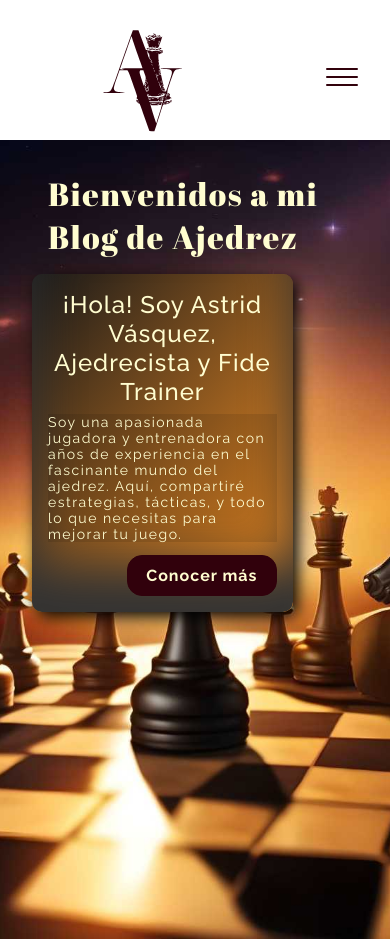
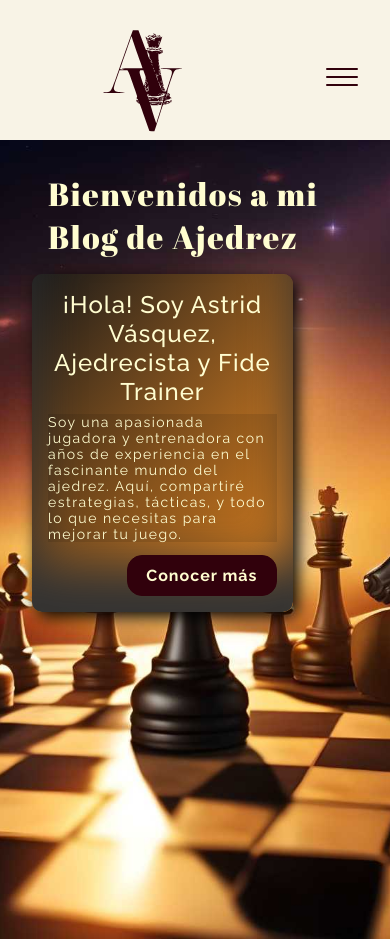
Before and after one commit to astridcarcei/jaqueandoconastrid, a plain HTML site: page index.html in a window 390 px wide. Shown: the top 939 px of the page. Drawn offline with Linux system fonts and the light colour scheme.

Commit message:
Update index.css

```diff
--- a/css/index.css
+++ b/css/index.css
@@ -1781,6 +1781,7 @@ Estructura :
 
 @media(max-width:500px){
     .Header{
+	background-color: var(--color-bg-main);
         margin:auto ;
 
     }
```
